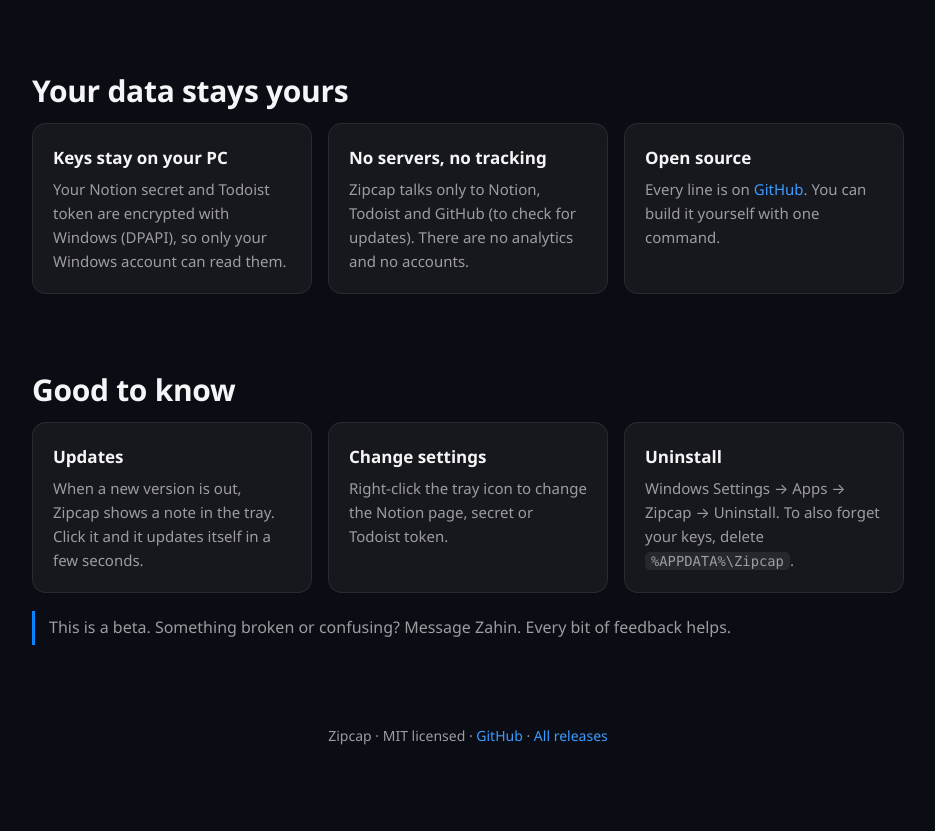
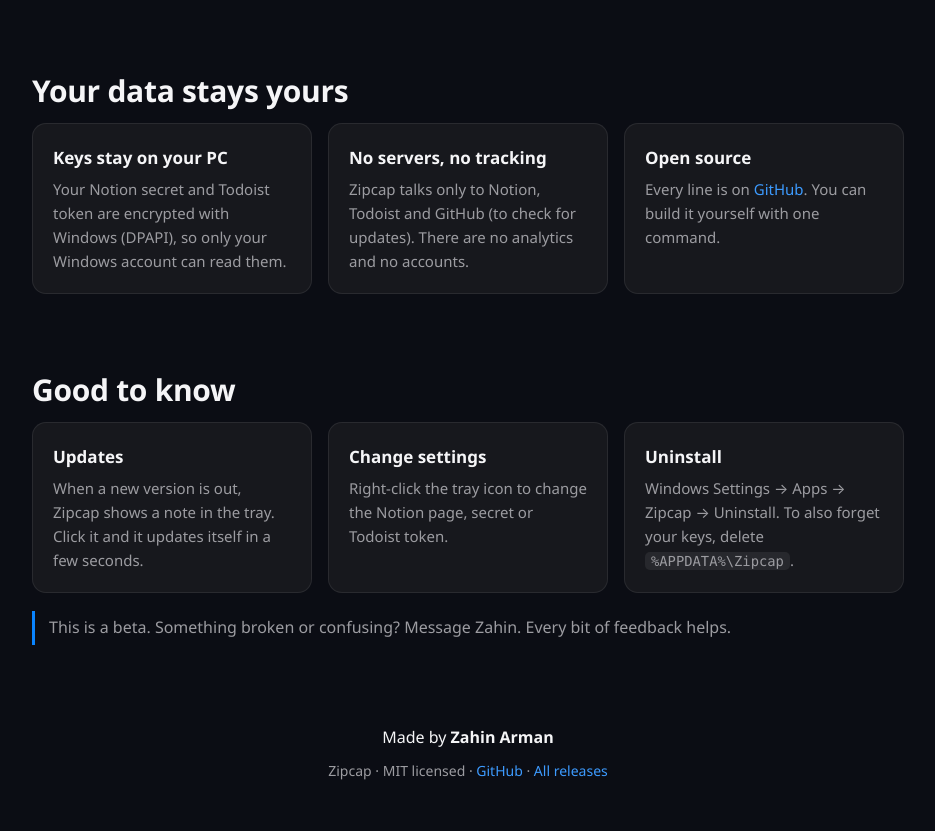
Before and after one commit to ZahinArman/zipcap, a plain HTML site: page docs/index.html in a window 1280 px wide. Shown: the part 2677-3508 px from the top of the page, without its empty margins (172-1107 px from the left). Before the commit the page ends 3472 px from the top, so only its background shows below. Drawn offline with Linux system fonts and the light colour scheme; no server answers.

Commit message:
Add 'Made by Zahin Arman' credit to site and README
Co-Authored-By: Claude Opus 5.5 <noreply@anthropic.com>

```diff
--- a/docs/index.html
+++ b/docs/index.html
@@ -78,6 +78,8 @@
   .ss .cap { opacity: 1; }
   .note { border-left: 3px solid var(--accent); padding: 4px 0 4px 14px; color: var(--muted); margin: 18px 0 0; }
   footer { color: var(--muted); font-size: 14px; text-align: center; padding: 72px 0 48px; }
+  footer .credit { color: var(--text); font-size: 16px; margin: 0 0 10px; }
+  footer .credit a { color: var(--text); font-weight: 600; }
   @media (max-width: 760px) {
     h1 { font-size: 42px; } .grid3, .smartscreen { grid-template-columns: 1fr; }
     header.hero { padding-top: 56px; }
@@ -167,6 +169,7 @@
   </section>
 
   <footer>
+    <p class="credit">Made by <a href="https://github.com/ZahinArman">Zahin Arman</a></p>
     Zipcap &middot; MIT licensed &middot; <a href="https://github.com/ZahinArman/zipcap">GitHub</a> &middot; <a href="https://github.com/ZahinArman/zipcap/releases">All releases</a>
   </footer>
 </div>
```
Also changed, not shown: 1 other file.
